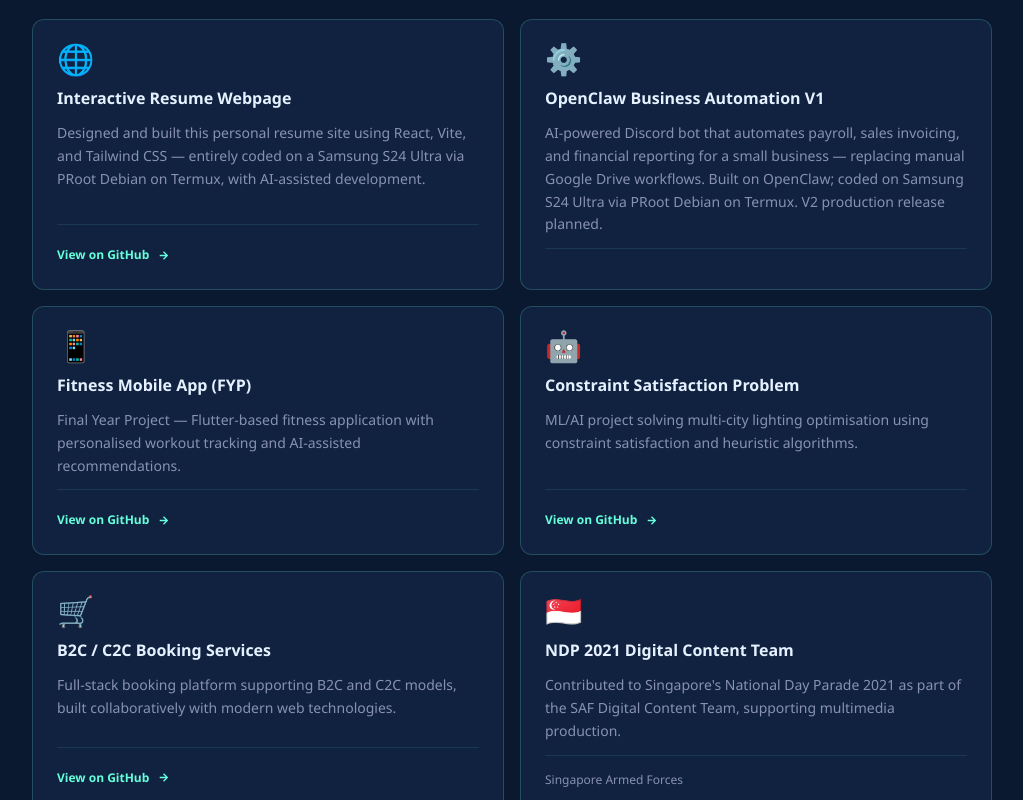
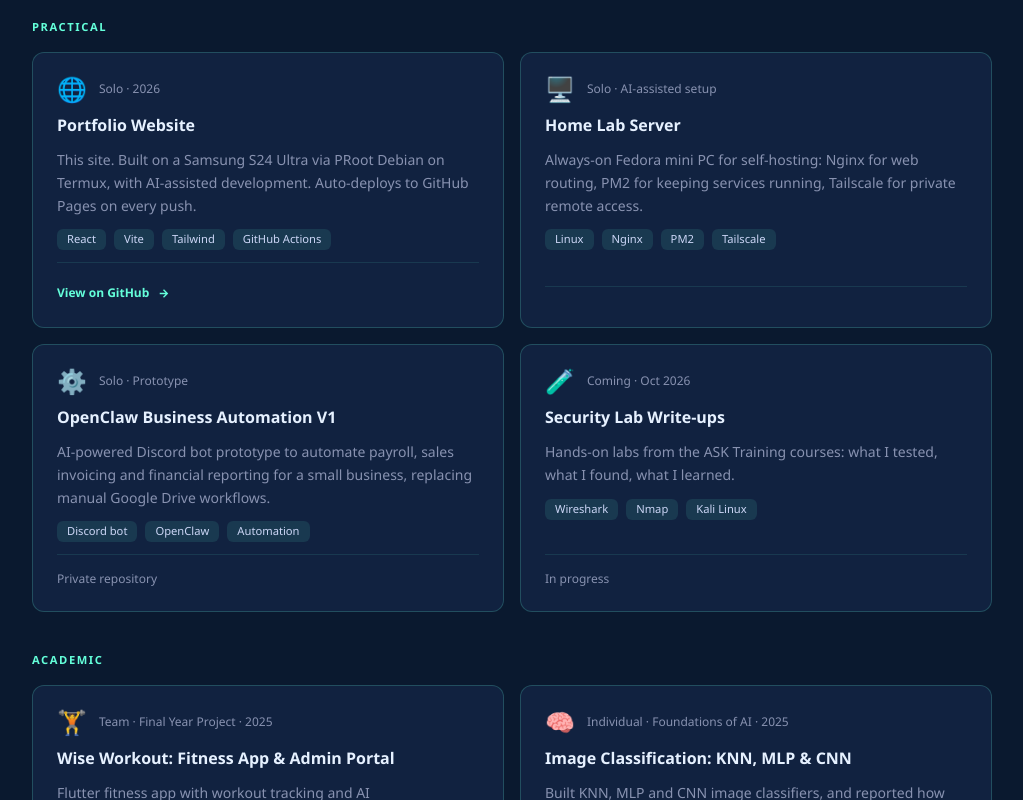
Before and after one commit to ddevMetal/chounmeng-resume, a React (Vite) app: page / in a window 1280 px wide. Shown: the part 5260-6060 px from the top of the page, without its empty margins (128-1151 px from the left). Built offline with nearby package versions, Linux system fonts and the light colour scheme.

Commit message:
Round 6: projects split into practical and academic

```diff
--- a/src/components/Projects.jsx
+++ b/src/components/Projects.jsx
@@ -14,19 +14,35 @@ function ArrowIcon() {
   );
 }
 
-export default function Projects() {
+// One card per project
+function ProjectCard({ icon, name, meta, description, role, tags, github, note }) {
   return (
-    <Section id="projects">
-      <SectionHeader tag="What I've Built" title="Projects" />
-      <div className="grid grid-cols-1 sm:grid-cols-2 gap-4">
-        {projects.map(({ icon, name, description, github, org }) => (
-          <div
-            key={name}
-            className="flex flex-col bg-cv-card border border-cv-teal/20 rounded-xl p-6 gap-3 transition-all duration-300 hover:border-cv-teal hover:-translate-y-1.5 hover:shadow-teal-md"
-          >
-            <span className="text-3xl leading-none">{icon}</span>
+    <div className="flex flex-col bg-cv-card border border-cv-teal/20 rounded-xl p-6 gap-3 transition-all duration-300 hover:border-cv-teal hover:-translate-y-1.5 hover:shadow-teal-md">
+      <div className="flex items-center gap-3">
+        <span className="text-2xl leading-none">{icon}</span>
+        <span className="text-cv-muted text-xs">{meta}</span>
+      </div>
       <p className="text-cv-bright font-bold text-base">{name}</p>
-            <p className="text-cv-muted text-sm leading-relaxed flex-1">{description}</p>
+      <p className="text-cv-muted text-sm leading-relaxed">{description}</p>
+
+      {/* Your part in a team project: only drawn if "role" is set */}
+      {role && (
+        <p className="text-cv-text text-sm leading-relaxed">
+          <span className="text-cv-teal font-semibold">My role: </span>
+          {role}
+        </p>
+      )}
+
+      {/* Tools used */}
+      {tags && tags.length > 0 && (
+        <div className="flex flex-wrap gap-2">
+          {tags.map((t) => (
+            <span key={t} className="bg-cv-teal/10 text-cv-text text-[0.7rem] font-medium px-2.5 py-0.5 rounded-md">
+              {t}
+            </span>
+          ))}
+        </div>
+      )}
 
       <div className="border-t border-cv-teal/10 pt-4 mt-auto">
         {github ? (
@@ -39,12 +55,34 @@ export default function Projects() {
             View on GitHub <ArrowIcon />
           </a>
         ) : (
-                <p className="text-cv-muted text-xs">{org}</p>
+          <p className="text-cv-muted text-xs">{note}</p>
         )}
       </div>
     </div>
-        ))}
+  );
+}
+
+// Heading + grid for one group of projects
+function ProjectGroup({ title, items }) {
+  if (items.length === 0) return null;
+  return (
+    <div className="mb-10 last:mb-0">
+      <p className="text-cv-teal text-[0.7rem] font-bold tracking-[0.14em] uppercase mb-4">{title}</p>
+      <div className="grid grid-cols-1 sm:grid-cols-2 gap-4">
+        {items.map((p) => <ProjectCard key={p.name} {...p} />)}
       </div>
+    </div>
+  );
+}
+
+export default function Projects() {
+  const practical = projects.filter((p) => p.type === 'practical');
+  const academic  = projects.filter((p) => p.type === 'academic');
+  return (
+    <Section id="projects">
+      <SectionHeader tag="What I've Built" title="Projects" />
+      <ProjectGroup title="Practical" items={practical} />
+      <ProjectGroup title="Academic" items={academic} />
     </Section>
   );
 }
--- a/src/data/resume.js
+++ b/src/data/resume.js
@@ -162,50 +162,92 @@ export const education = [
 ];
 
 // ─── Projects ────────────────────────────────────────────────────────────────
+// Each project:
+//   type:        "practical" (real-world / self-driven) or "academic" (coursework)
+//   meta:        short context line, e.g. "Solo · 2026" or "Team · Final Year Project"
+//   description: what it is
+//   role:        optional, your part (use for team projects)
+//   tags:        tools used
+//   github:      optional link; leave out for private or unfinished work
+//   note:        optional small line shown when there is no link
 export const projects = [
+  // ── Practical ──
   {
+    type: "practical",
     icon: "🌐",
-    name: "Interactive Resume Webpage",
+    name: "Portfolio Website",
+    meta: "Solo · 2026",
     description:
-      "Designed and built this personal resume site using React, Vite, and Tailwind CSS — entirely coded on a Samsung S24 Ultra via PRoot Debian on Termux, with AI-assisted development.",
+      "This site. Built on a Samsung S24 Ultra via PRoot Debian on Termux, with AI-assisted development. " +
+      "Auto-deploys to GitHub Pages on every push.",
+    tags: ["React", "Vite", "Tailwind", "GitHub Actions"],
     github: "https://github.com/ddevMetal/chounmeng-resume",
   },
   {
+    type: "practical",
+    icon: "🖥️",
+    name: "Home Lab Server",
+    meta: "Solo · AI-assisted setup",
+    description:
+      "Always-on Fedora mini PC for self-hosting: Nginx for web routing, PM2 for keeping services running, " +
+      "Tailscale for private remote access.",
+    tags: ["Linux", "Nginx", "PM2", "Tailscale"],
+  },
+  {
+    type: "practical",
     icon: "⚙️",
     name: "OpenClaw Business Automation V1",
+    meta: "Solo · Prototype",
     description:
-      "AI-powered Discord bot that automates payroll, sales invoicing, and financial reporting for a small business — replacing manual Google Drive workflows. Built on OpenClaw; coded on Samsung S24 Ultra via PRoot Debian on Termux. V2 production release planned.",
-    github: null,
+      "AI-powered Discord bot prototype to automate payroll, sales invoicing and financial reporting for a " +
+      "small business, replacing manual Google Drive workflows.",
+    tags: ["Discord bot", "OpenClaw", "Automation"],
     note: "Private repository",
   },
   {
-    icon: "📱",
-    name: "Fitness Mobile App (FYP)",
+    type: "practical",
+    icon: "🧪",
+    name: "Security Lab Write-ups",
+    meta: "Coming · Oct 2026",
     description:
-      "Final Year Project — Flutter-based fitness application with personalised workout tracking and AI-assisted recommendations.",
+      "Hands-on labs from the ASK Training courses: what I tested, what I found, what I learned.",
+    tags: ["Wireshark", "Nmap", "Kali Linux"],
+    note: "In progress",
+  },
+
+  // ── Academic ──
+  {
+    type: "academic",
+    icon: "🏋️",
+    name: "Wise Workout: Fitness App & Admin Portal",
+    meta: "Team · Final Year Project · 2025",
+    description:
+      "Flutter fitness app with workout tracking and AI recommendations, plus a web admin portal.",
+    role:
+      "Built most of the backend: Firebase database and connection, the admin portal (business sign-up and " +
+      "validation, document review, AI sentiment analysis of testimonials) and the landing page; deployed " +
+      "with Docker and Nginx on Render. AI-assisted development.",
+    tags: ["Firebase", "JavaScript", "Docker", "Nginx", "OpenAI API"],
     github: "https://github.com/xuennon/FYP-25-S2-09",
   },
   {
-    icon: "🤖",
-    name: "Constraint Satisfaction Problem",
+    type: "academic",
+    icon: "🧠",
+    name: "Image Classification: KNN, MLP & CNN",
+    meta: "Individual · Foundations of AI · 2025",
     description:
-      "ML/AI project solving multi-city lighting optimisation using constraint satisfaction and heuristic algorithms.",
-    github: "https://github.com/d3nisacookies/Multi-city-lighting",
+      "Built KNN, MLP and CNN image classifiers, and reported how colour histogram bin size affects KNN accuracy.",
+    tags: ["Python", "Keras", "Machine learning"],
   },
   {
-    icon: "🛒",
-    name: "B2C / C2C Booking Services",
+    type: "academic",
+    icon: "🗄️",
+    name: "Big Data Management Assignments",
+    meta: "Individual · Big Data Management · 2025",
     description:
-      "Full-stack booking platform supporting B2C and C2C models, built collaboratively with modern web technologies.",
-    github: "https://github.com/lester-liam/csit314-sim2025q2-tehsiewdai",
-  },
-  {
-    icon: "🇸🇬",
-    name: "NDP 2021 Digital Content Team",
-    description:
-      "Contributed to Singapore's National Day Parade 2021 as part of the SAF Digital Content Team, supporting multimedia production.",
-    github: null,
-    org: "Singapore Armed Forces",
+      "Merged files in HDFS with a Java app, wrote MapReduce jobs, designed a Hive data warehouse, and " +
+      "processed data with HBase, Pig and Spark (Scala).",
+    tags: ["Hadoop", "Hive", "Spark", "Scala", "Java"],
   },
 ];
 
```
Lines whose indentation alone changed are shown as unchanged.
